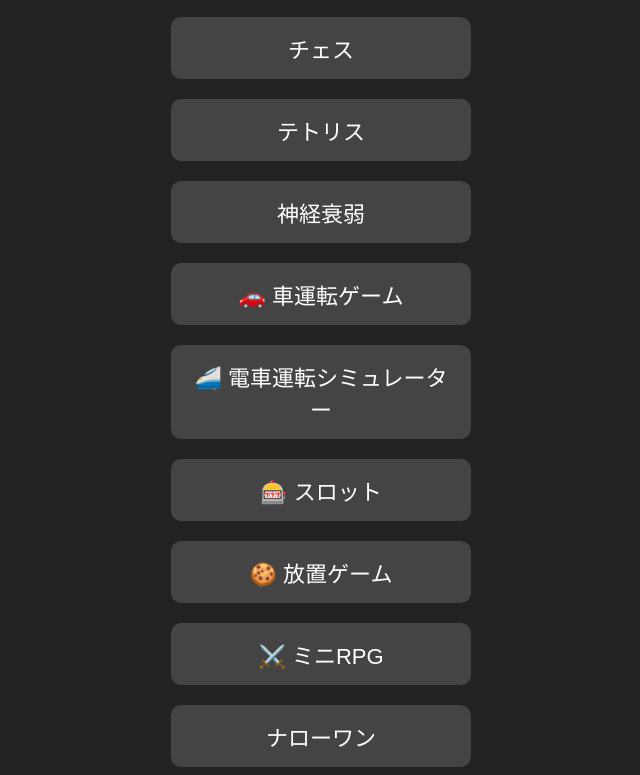
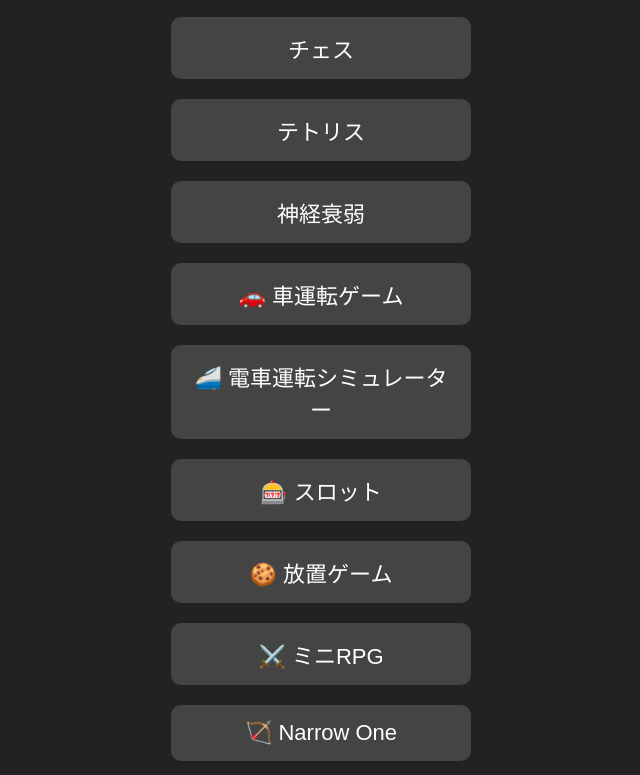
Before and after one commit to tkc222tkc-dotcom/Tameshi, a plain HTML site: page index.html in a window 1280 px wide. Shown: the part 412-1187 px from the top of the page, without its empty margins (319-959 px from the left). Drawn offline with Linux system fonts and the light colour scheme.

Commit message:
Update index.html

```diff
--- a/index.html
+++ b/index.html
@@ -50,7 +50,7 @@
     <a href="slot.html">🎰 スロット</a>
     <a href="idle-game.html">🍪 放置ゲーム</a>
     <a href="rpg.html">⚔️ ミニRPG</a>
-    <a href="ナローワン">ナローワン</a>
+    <a href="narrow-one.html">🏹 Narrow One</a>
   </div>
 </body>
 </html>
```
